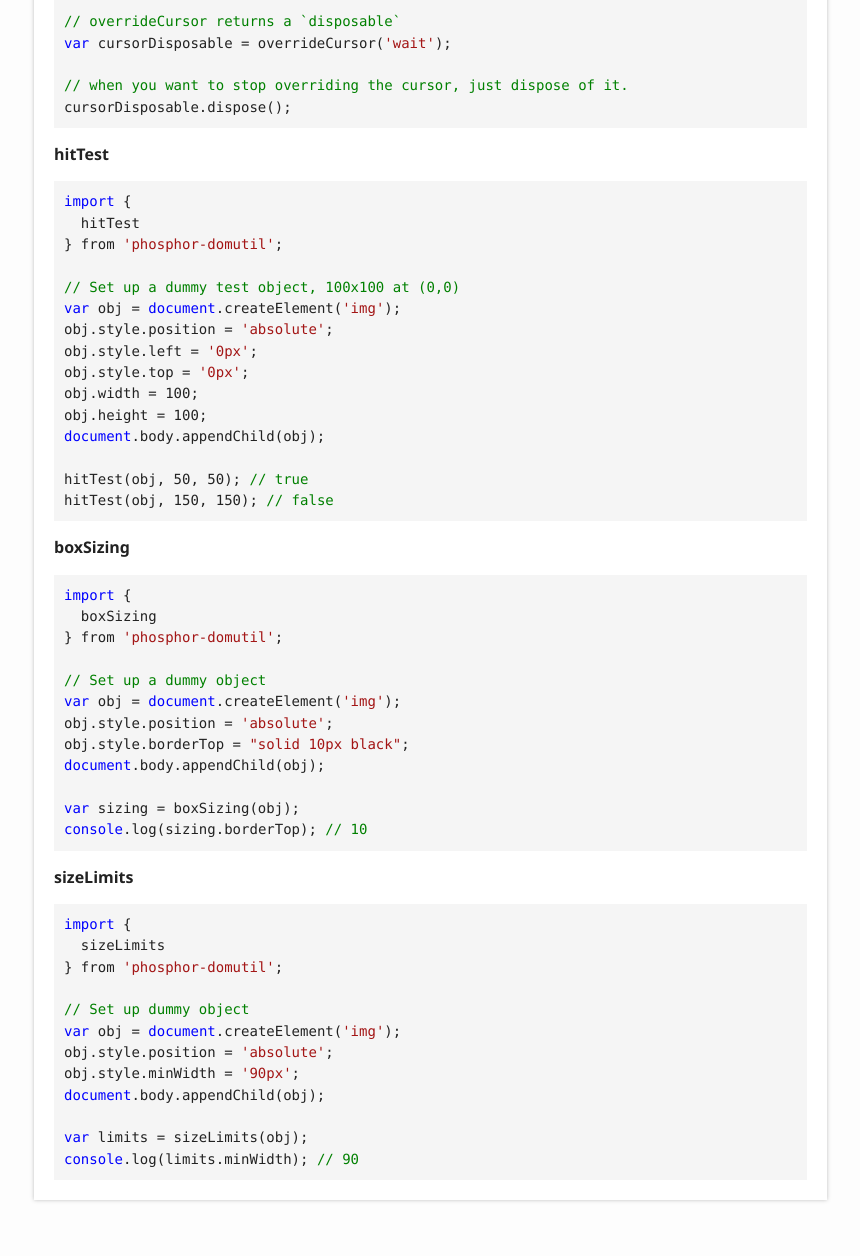
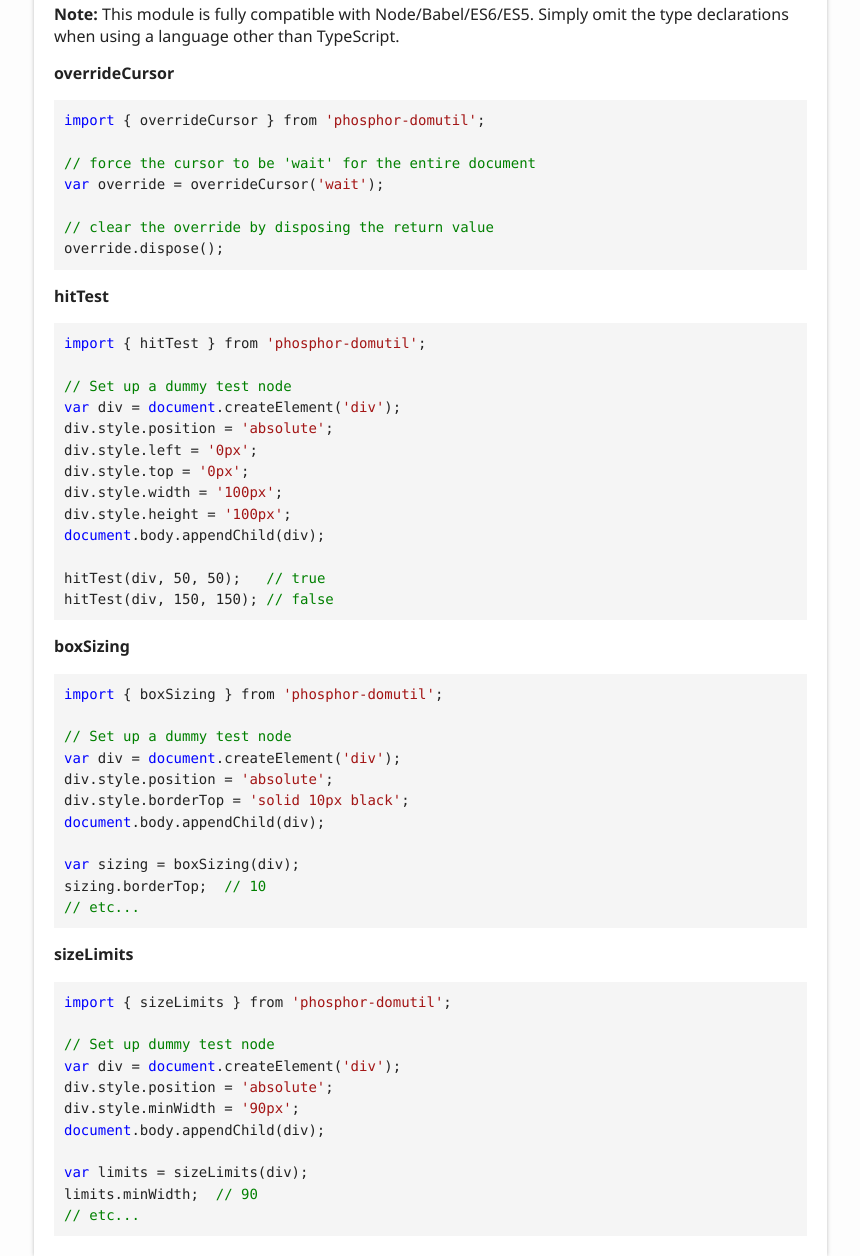
Before and after one commit to gochoam/phosphor-splitpanel, a plain HTML site: page api/index.html in a window 1280 px wide. Shown: the part 2514-3770 px from the top of the page, without its empty margins (6-866 px from the left). Drawn offline with Linux system fonts and the light colour scheme.

Commit message:
autocommit docs

```diff
--- a/api/index.html
+++ b/api/index.html
@@ -115,64 +115,63 @@ npm run <span class="hljs-built_in">test</span>:ie
 					<li>Firefox 32+</li>
 					<li>Chrome 38+</li>
 				</ul>
+				<h2 id="bundle-for-the-browser">Bundle for the Browser</h2>
+				<p>Follow the package install instructions first.</p>
+				<pre><code class="lang-bash">npm install --save-dev browserify browserify-css
+browserify myapp.js -t browserify-css -o mybundle.js
+</code></pre>
 				<h2 id="usage-examples">Usage Examples</h2>
 				<p><strong>Note:</strong> This module is fully compatible with Node/Babel/ES6/ES5. Simply
 				omit the type declarations when using a language other than TypeScript.</p>
 				<p><strong>overrideCursor</strong></p>
-				<pre><code class="lang-typescript"><span class="hljs-keyword">import</span> {
-  overrideCursor
-} from <span class="hljs-string">'phosphor-domutil'</span>;
+				<pre><code class="lang-typescript"><span class="hljs-keyword">import</span> { overrideCursor } from <span class="hljs-string">'phosphor-domutil'</span>;
 
-<span class="hljs-comment">// overrideCursor returns a `disposable`</span>
-<span class="hljs-keyword">var</span> cursorDisposable = overrideCursor(<span class="hljs-string">'wait'</span>);
+<span class="hljs-comment">// force the cursor to be 'wait' for the entire document</span>
+<span class="hljs-keyword">var</span> override = overrideCursor(<span class="hljs-string">'wait'</span>);
 
-<span class="hljs-comment">// when you want to stop overriding the cursor, just dispose of it.</span>
-cursorDisposable.dispose();
+<span class="hljs-comment">// clear the override by disposing the return value</span>
+override.dispose();
 </code></pre>
 				<p><strong>hitTest</strong></p>
-				<pre><code class="lang-typescript"><span class="hljs-keyword">import</span> {
-  hitTest
-} from <span class="hljs-string">'phosphor-domutil'</span>;
+				<pre><code class="lang-typescript"><span class="hljs-keyword">import</span> { hitTest } from <span class="hljs-string">'phosphor-domutil'</span>;
 
-<span class="hljs-comment">// Set up a dummy test object, 100x100 at (0,0)</span>
-<span class="hljs-keyword">var</span> obj = <span class="hljs-built_in">document</span>.createElement(<span class="hljs-string">'img'</span>);
-obj.style.position = <span class="hljs-string">'absolute'</span>;
-obj.style.left = <span class="hljs-string">'0px'</span>;
-obj.style.top = <span class="hljs-string">'0px'</span>;
-obj.width = <span class="hljs-number">100</span>;
-obj.height = <span class="hljs-number">100</span>;
-<span class="hljs-built_in">document</span>.body.appendChild(obj);
+<span class="hljs-comment">// Set up a dummy test node</span>
+<span class="hljs-keyword">var</span> div = <span class="hljs-built_in">document</span>.createElement(<span class="hljs-string">'div'</span>);
+div.style.position = <span class="hljs-string">'absolute'</span>;
+div.style.left = <span class="hljs-string">'0px'</span>;
+div.style.top = <span class="hljs-string">'0px'</span>;
+div.style.width = <span class="hljs-string">'100px'</span>;
+div.style.height = <span class="hljs-string">'100px'</span>;
+<span class="hljs-built_in">document</span>.body.appendChild(div);
 
-hitTest(obj, <span class="hljs-number">50</span>, <span class="hljs-number">50</span>); <span class="hljs-comment">// true</span>
-hitTest(obj, <span class="hljs-number">150</span>, <span class="hljs-number">150</span>); <span class="hljs-comment">// false</span>
+hitTest(div, <span class="hljs-number">50</span>, <span class="hljs-number">50</span>);   <span class="hljs-comment">// true</span>
+hitTest(div, <span class="hljs-number">150</span>, <span class="hljs-number">150</span>); <span class="hljs-comment">// false</span>
 </code></pre>
 				<p><strong>boxSizing</strong></p>
-				<pre><code class="lang-typescript"><span class="hljs-keyword">import</span> {
-  boxSizing
-} from <span class="hljs-string">'phosphor-domutil'</span>;
+				<pre><code class="lang-typescript"><span class="hljs-keyword">import</span> { boxSizing } from <span class="hljs-string">'phosphor-domutil'</span>;
 
-<span class="hljs-comment">// Set up a dummy object</span>
-<span class="hljs-keyword">var</span> obj = <span class="hljs-built_in">document</span>.createElement(<span class="hljs-string">'img'</span>);
-obj.style.position = <span class="hljs-string">'absolute'</span>;
-obj.style.borderTop = <span class="hljs-string">"solid 10px black"</span>;
-<span class="hljs-built_in">document</span>.body.appendChild(obj);
+<span class="hljs-comment">// Set up a dummy test node</span>
+<span class="hljs-keyword">var</span> div = <span class="hljs-built_in">document</span>.createElement(<span class="hljs-string">'div'</span>);
+div.style.position = <span class="hljs-string">'absolute'</span>;
+div.style.borderTop = <span class="hljs-string">'solid 10px black'</span>;
+<span class="hljs-built_in">document</span>.body.appendChild(div);
 
-<span class="hljs-keyword">var</span> sizing = boxSizing(obj);
-<span class="hljs-built_in">console</span>.log(sizing.borderTop); <span class="hljs-comment">// 10</span>
+<span class="hljs-keyword">var</span> sizing = boxSizing(div);
+sizing.borderTop;  <span class="hljs-comment">// 10</span>
+<span class="hljs-comment">// etc...</span>
 </code></pre>
 				<p><strong>sizeLimits</strong></p>
-				<pre><code class="lang-typescript"><span class="hljs-keyword">import</span> {
-  sizeLimits
-} from <span class="hljs-string">'phosphor-domutil'</span>;
+				<pre><code class="lang-typescript"><span class="hljs-keyword">import</span> { sizeLimits } from <span class="hljs-string">'phosphor-domutil'</span>;
 
-<span class="hljs-comment">// Set up dummy object</span>
-<span class="hljs-keyword">var</span> obj = <span class="hljs-built_in">document</span>.createElement(<span class="hljs-string">'img'</span>);
-obj.style.position = <span class="hljs-string">'absolute'</span>;
-obj.style.minWidth = <span class="hljs-string">'90px'</span>;
-<span class="hljs-built_in">document</span>.body.appendChild(obj);
+<span class="hljs-comment">// Set up dummy test node</span>
+<span class="hljs-keyword">var</span> div = <span class="hljs-built_in">document</span>.createElement(<span class="hljs-string">'div'</span>);
+div.style.position = <span class="hljs-string">'absolute'</span>;
+div.style.minWidth = <span class="hljs-string">'90px'</span>;
+<span class="hljs-built_in">document</span>.body.appendChild(div);
 
-<span class="hljs-keyword">var</span> limits = sizeLimits(obj);
-<span class="hljs-built_in">console</span>.log(limits.minWidth); <span class="hljs-comment">// 90</span>
+<span class="hljs-keyword">var</span> limits = sizeLimits(div);
+limits.minWidth;  <span class="hljs-comment">// 90</span>
+<span class="hljs-comment">// etc...</span>
 </code></pre>
 			</div>
 		</div>
```
